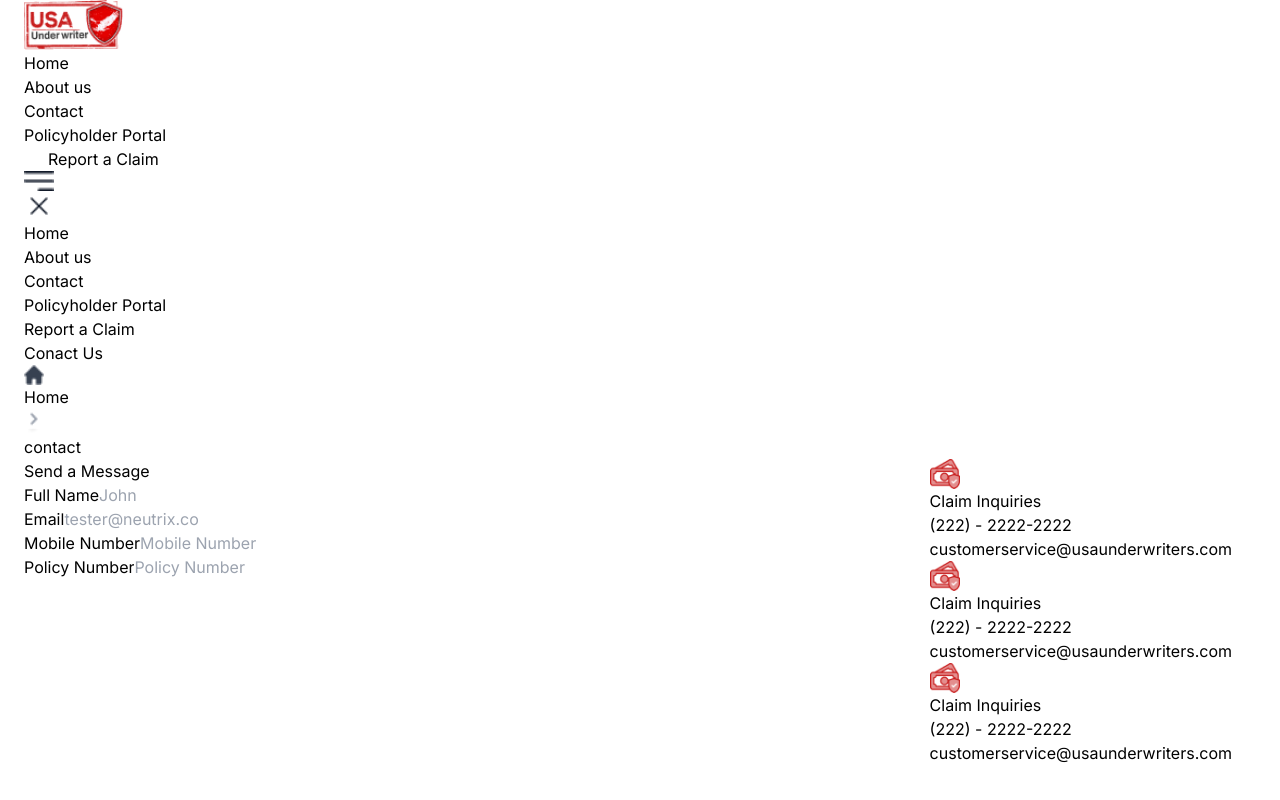
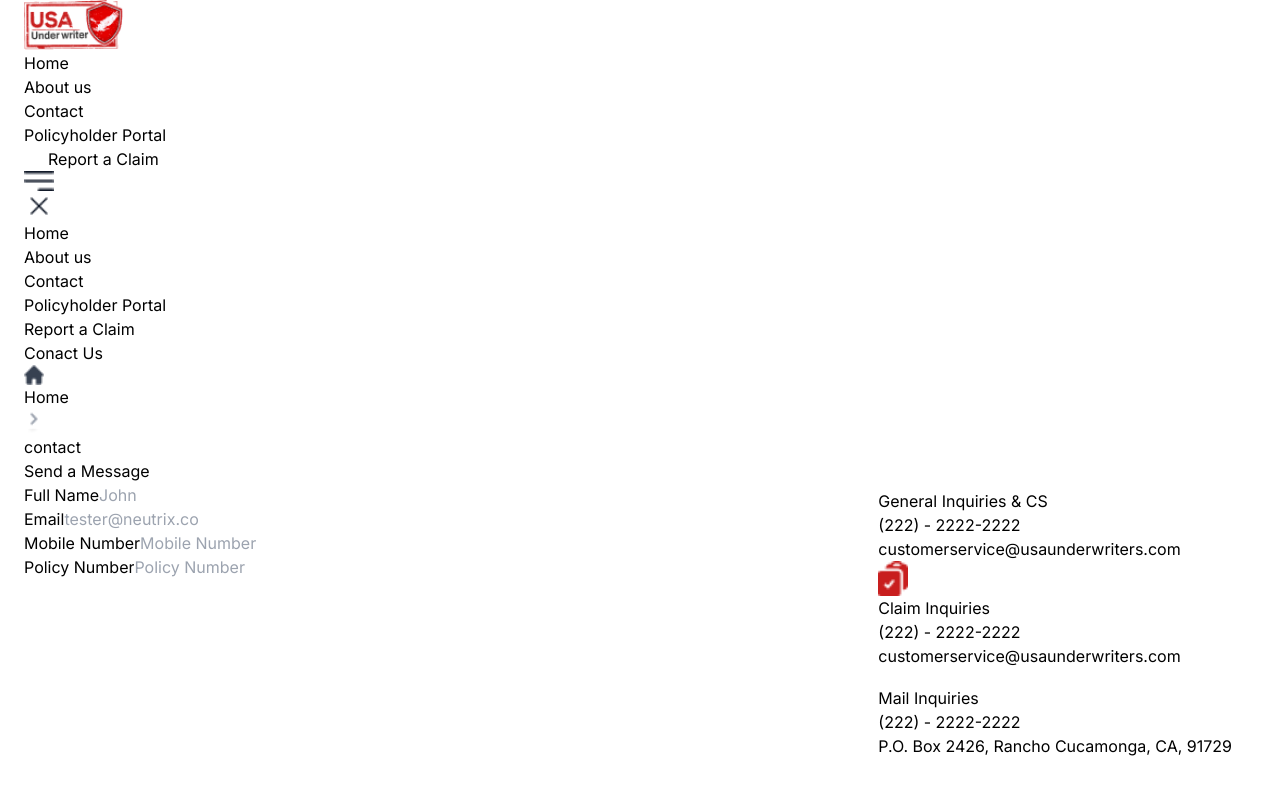
Before and after one commit to Mdforidulislam/use-under-writer, a Next.js app: page /contact in a window 1280 px wide. Shown: the top 800 px of the page. Built offline with nearby package versions, Linux system fonts and the light colour scheme.

Commit message:
added contact pages

```diff
--- a/src/Components/Contact/ContactForm.jsx
+++ b/src/Components/Contact/ContactForm.jsx
@@ -3,36 +3,35 @@
 const ContactForm = () => {
     return (
         <div>
-            <div className="md:border-t-8 rounded-t-lg">
+            <div className="md:border-t-8 border-red-700 space-y-6 rounded-t-lg w-full shadow-sm rounded-sm p-4">
                 <div className="hidden md:block">
                     <h1 className="text-3xl font-semibold text-black ">Send a Message</h1>
                 </div>
                 <div>
-                <form>
-                        <div className="grid grid-cols-2 gap-4 mb-4 w-full">
-                            <div className="flex flex-col">
-                                <label htmlFor="" className="text-sm font-extralight text-gray-500 ">Full Name</label>
-                                <input type="text" className="text-normal text-[#B1BBC6] border border-gray-300 rounded-md py-2 px-4 w-full" placeholder="John" />
+                    <form className="w-full">
+                        <div className="grid grid-cols-1  lg:grid-cols-2 gap-4 mb-4">
+                            <div className="flex flex-col bg-F7F9FC rounded-md overflow-hidden">
+                                <label htmlFor="" className="text-md font-extralight text-gray-500 p-2">Full Name</label>
+                                <input type="text" className="text-normal bg-[#F7F9FC] text-[#B1BBC6] border-none focus:outline-none px-4 w-full py-4 rounded-sm " placeholder="John" />
                             </div>
-                            <div className="flex flex-col">
-                                <label htmlFor="" className="text-sm font-extralight text-gray-500 ">Email</label>
-                                <input type="email" className="border border-gray-300 rounded-md py-2 px-4" placeholder="tester@neutrix.co" />
+                            <div className="flex flex-col bg-F7F9FC rounded-md overflow-hidden">
+                                <label htmlFor="" className="text-sm font-extralight text-gray-500 p-2">Email</label>
+                                <input type="email" className="text-normal bg-[#F7F9FC] text-[#B1BBC6] border-none  focus:outline-none px-4 w-full py-4 rounded-sm" placeholder="tester@neutrix.co" />
                             </div>
-                            <div className="flex flex-col">
-                                <label htmlFor="" className="text-sm font-extralight text-gray-500 ">Mobile Number</label>
-                                <input type="text" className="border border-gray-300 rounded-md py-2 px-4" placeholder="Mobile Number" />
+                            <div className="flex flex-col bg-F7F9FC rounded-md overflow-hidden">
+                                <label htmlFor="" className="text-sm font-extralight text-gray-500 p-2">Mobile Number</label>
+                                <input type="text" className="text-normal bg-[#F7F9FC] text-[#B1BBC6] focus:outline-none border-none  px-4 w-full py-4 rounded-sm" placeholder="Mobile Number" />
                             </div>
-                            <div className="flex flex-col">
-                                <label htmlFor="" className="text-sm font-extralight text-gray-500 ">Policy Number</label>
-                                <input type="text" className="border border-gray-300 rounded-md py-2 px-4" placeholder="Policy Number" />
+                            <div className="flex flex-col bg-F7F9FC rounded-md overflow-hidden">
+                                <label htmlFor="" className="text-sm font-extralight text-gray-500 p-2">Policy Number</label>
+                                <input type="text" className="text-normal bg-[#F7F9FC] text-[#B1BBC6]  focus:outline-none border-none  px-4 w-full py-4 rounded-sm" placeholder="Policy Number" />
                             </div>
                         </div>
-                        <div>
-                            <label htmlFor="" className="text-sm font-extralight text-gray-500 ">Your Message</label>
-                            <textarea className="border border-gray-300 rounded-md py-2 px-4 w-full" name="message" id="" cols="30" rows="10"></textarea>
+                        <div className="bg-F7F9FC rounded-md overflow-hidden">
+                            <label htmlFor="" className="text-sm font-extralight text-gray-500 p-2">Your Message</label>
+                            <textarea className="text-normal bg-[#F7F9FC] focus:outline-none text-[#B1BBC6] border-none  px-4 w-full py-4 rounded-sm" name="message" id="" cols="30" rows="10"></textarea>
                         </div>
-
-                         <button className="px-10 py-3 rounded-full text-sm text-white font-medium bg-red-700">Send Message</button>
+                        <button className="px-10 py-3 rounded-full text-sm text-white font-medium bg-red-700 mt-4">Send Message</button>
                     </form>
                 </div>
             </div>
--- a/src/Components/Contact/Info.jsx
+++ b/src/Components/Contact/Info.jsx
@@ -3,6 +3,10 @@ import { useState, useEffect } from 'react';
 import { motion, useAnimation } from 'framer-motion';
 import service from "@/assets/service.png"
 import Image from 'next/image';
+import check from '@/assets/check.png'
+import call from '@/assets/call.png'
+import email from '@/assets/email.png'
+
 const Info = () => {
     const [isVisible, setIsVisible] = useState(false);
     const controls = useAnimation();
@@ -22,12 +26,32 @@ const Info = () => {
         hidden: { opacity: 0, y: 100 },
     };
 
+    const contactInfo = [
+        {
+            icon:call ,
+            category: "General Inquiries & CS",
+            phone: "(222) - 2222-2222",
+            email: "customerservice@usaunderwriters.com"
+        },
+        {
+            icon: check,
+            category: "Claim Inquiries",
+            phone: "(222) - 2222-2222",
+            email: "customerservice@usaunderwriters.com"
+        },
+        {   icon: email,
+            category: "Mail Inquiries",
+            phone: "(222) - 2222-2222",
+            address: "P.O. Box 2426, Rancho Cucamonga, CA, 91729"
+        }
+    ];
+
     return (
         <div>
 
             <div className=' space-y-6'>
                 {
-                    [1, 2, 3].map((item, index) => (
+                    contactInfo?.map((item, index) => (
                         <motion.div key={index}
                             custom={index} // Pass the index as a custom prop
                             initial="hidden"
@@ -36,12 +60,14 @@ const Info = () => {
                         >
                             <div className="border px-6 py-6 space-y-5 rounded-xl">
                                 <div className="bg-gray-200 hover:bg-red-700 p-10 relative w-[5px] h-[5px] -z-10 rounded-full flex justify-center items-center cursor-pointer">
-                                    <Image className="bg-red-700-6 rounded-full absolute hover:bg-white" src={service} width={30} height={30} alt="logo" />
+                                    <Image className="bg-red-700-6 rounded-full absolute hover:bg-white" src={item.icon} width={30} height={30} alt="logo" />
                                 </div>
 
-                                <h1 className="text-xl font-semibold "> Claim Inquiries</h1>
-                                <p>(222) - 2222-2222</p>
-                                <p>customerservice@usaunderwriters.com</p>
+                                <h1 className="text-xl font-semibold "> {item.category}</h1>
+                                <p>{item.phone}</p>
+                                <p>{item.email}</p>
+                                <p>{item.address}</p>
+
                             </div>
                         </motion.div>
                     ))
--- a/src/app/contact/page.js
+++ b/src/app/contact/page.js
@@ -14,8 +14,14 @@ const pages = () => {
         {/* import contact section here  */}
 
         <div className="md:flex block gap-5 justify-between ">
+
+            <div className="flex-1">
             <ContactForm/>
-            <Info/>
+            </div>
+
+            <div>
+            <Info />
+            </div>
         </div>
 
         </div>
```
Also changed, not shown: src/assets/check.png (added).
